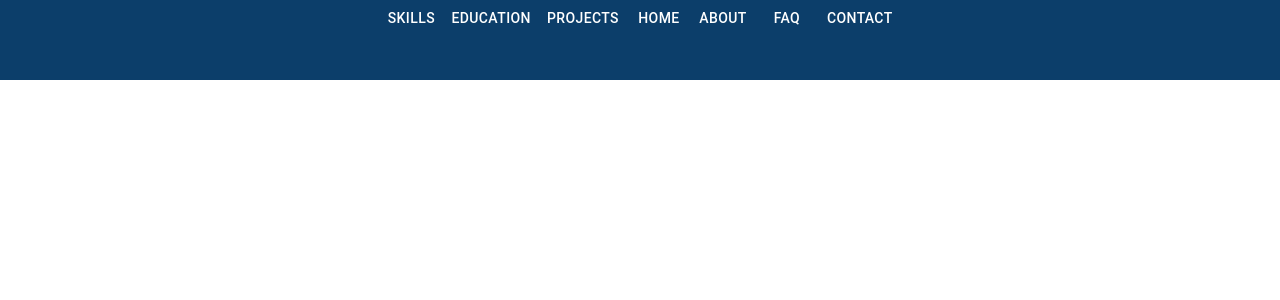
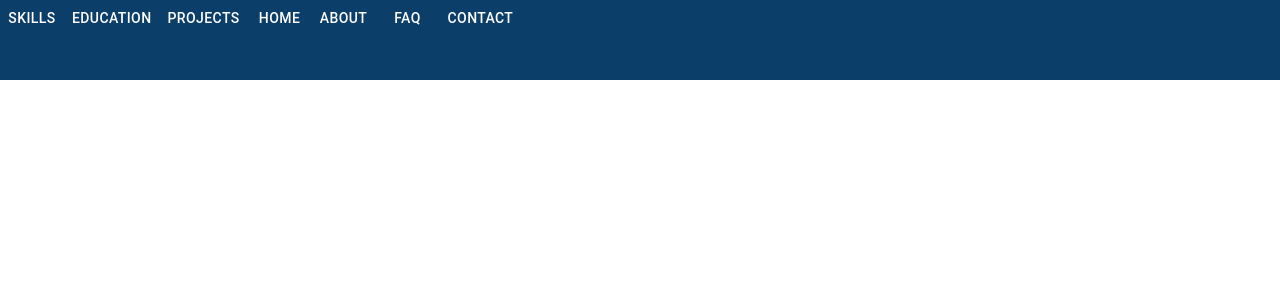
Before and after one commit to whoguy24/obrien-software-studios, a React (Create React App) app in the folder obrien-software-studios/: page /#/home in a window 1280 px wide. Shown: the top 300 px of the page. Built offline with nearby package versions, Linux system fonts and the light colour scheme.

Commit message:
Renamed some files.

```diff
--- a/obrien-software-studios/src/components/App/App.css
+++ b/obrien-software-studios/src/components/App/App.css
@@ -1,7 +1,3 @@
-.App {
-  text-align: center;
-}
-
 body {
   margin: 0px;
 }
--- a/obrien-software-studios/src/components/App/App.js
+++ b/obrien-software-studios/src/components/App/App.js
@@ -1,7 +1,8 @@
 import './App.css';
 
+import { HashRouter as Router, Navigate, Route, Routes } from 'react-router-dom';
+
 import Navigation from '../Navigation/Navigation';
-
 import Skills from '../Skills/Skills';
 import Education from '../Education/Education';
 import Projects from '../Projects/Projects';
@@ -9,20 +10,11 @@ import Home from '../Home/Home';
 import About from '../About/About';
 import FAQ from '../FAQ/FAQ';
 import Contact from '../Contact/Contact';
-
-import InvalidPath from '../InvalidPath/InvalidPath';
-
-import {
-  HashRouter as Router,
-  Navigate,
-  Route,
-  Routes,
-} from 'react-router-dom';
+import NotFound from '../NotFound/NotFound';
 
 function App() {
   return (
     <div className="App">
-
       <Router>
         <Navigation/>
         <Routes>
@@ -34,10 +26,9 @@ function App() {
           <Route exact path='/about' element={<About />} />
           <Route exact path='/faq' element={<FAQ />} />
           <Route exact path='/contact' element={<Contact />} />
-          <Route exact path='*' element={<InvalidPath />} />
+          <Route exact path='*' element={<NotFound />} />
         </Routes>
       </Router>
-
     </div>
   );
 }
--- a/obrien-software-studios/src/components/InvalidPath/InvalidPath.jsx
+++ b/obrien-software-studios/src/components/NotFound/NotFound.jsx
@@ -12,7 +12,7 @@ import '../App/App.css';
 // This component will render the blue app bar across the top, global to all main app components.
 // It displays the app name, the currently logged in user as well as a button to log out of the application.
 
-function InvalidPath() {
+function NotFound() {
 
     // Render DOM
     return (
@@ -23,4 +23,4 @@ function InvalidPath() {
 }
 
 // Export Component Function
-export default InvalidPath;
+export default NotFound;
```
